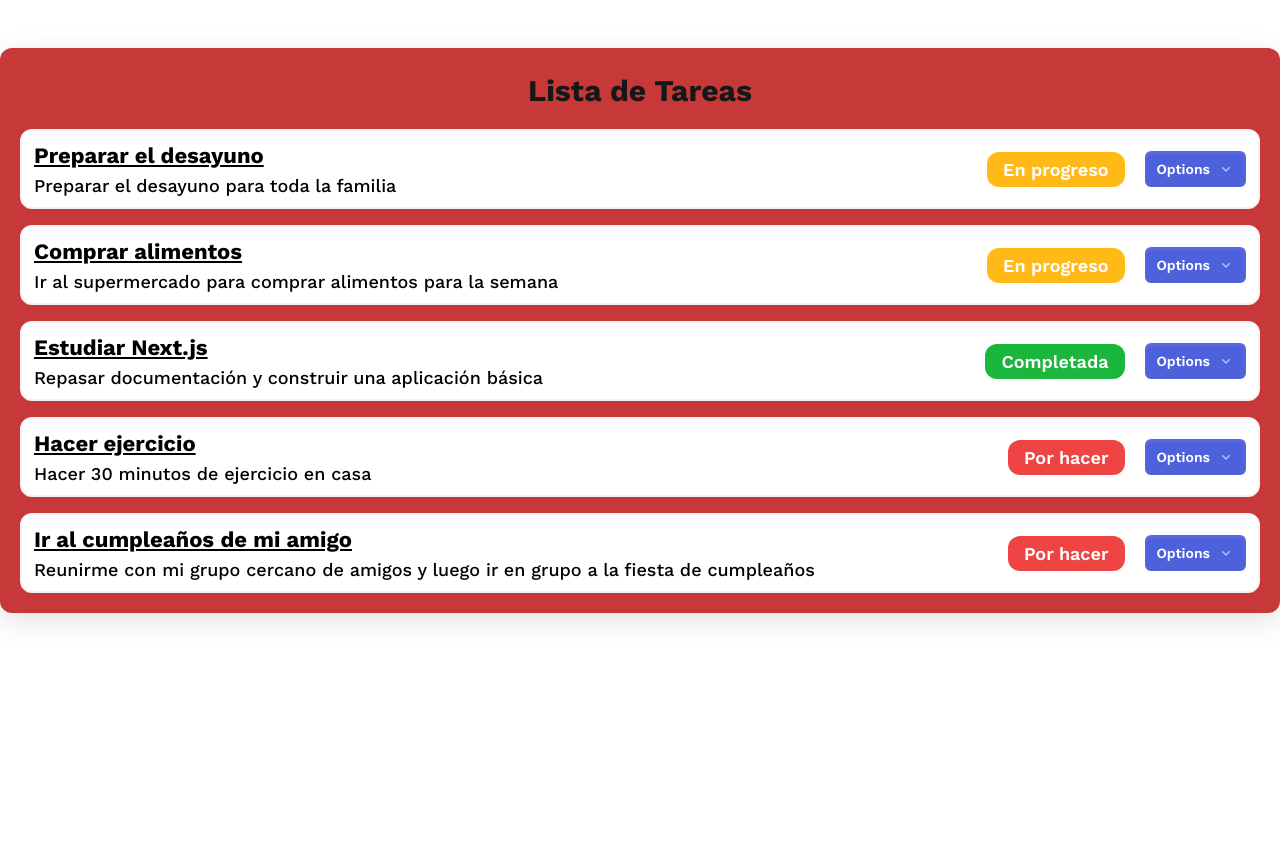
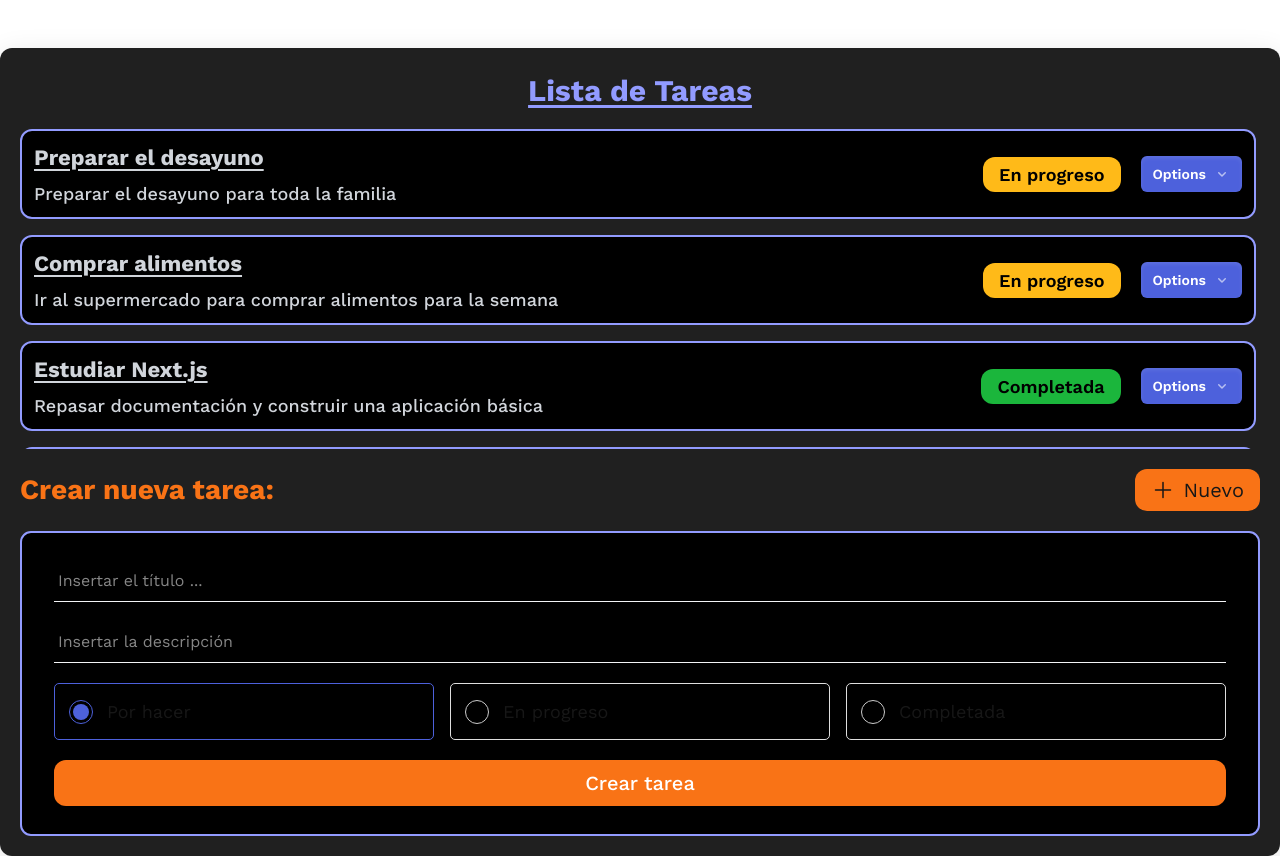
Before and after one commit to krqui/seek-frontend-challenge, a Next.js app: page /dashboard in a window 1280 px wide. Before the commit the page ends 800 px from the top, so only its background shows below. Built offline with nearby package versions, Linux system fonts and the light colour scheme.

Commit message:
crud ready

```diff
--- a/src/app/dashboard/page.tsx
+++ b/src/app/dashboard/page.tsx
@@ -3,8 +3,10 @@ import React from "react";
 
 export default function Dashboard() {
   return (
-    <div className="bg-[#c73838] shadow-[0_8px_30px_rgb(0,0,0,0.12)] rounded-xl h-full py-5 mt-12 px-5 max-w-[1280px] mx-auto">
-      <h1 className="text-[30px] text-center font-bold">Lista de Tareas</h1>
+    <div className="bg-[#202020] shadow-[0_8px_30px_rgb(0,0,0,0.12)] rounded-xl h-full py-5 mt-12 px-5 max-w-[1280px] mx-auto">
+      <h1 className="text-[30px] text-primary-200 text-center font-bold underline underline-offset-4">
+        Lista de Tareas
+      </h1>
       <TaskList />
     </div>
   );
--- a/src/app/globals.css
+++ b/src/app/globals.css
@@ -18,3 +18,8 @@ body {
   color: var(--foreground);
   background: var(--background);
 }
+
+.scrollbar-custom {
+  scrollbar-color: #7871f6 transparent; /* Firefox */
+  scrollbar-width: 3px;
+}
--- /dev/null
+++ b/src/components/form/FormTask.tsx
@@ -0,0 +1,131 @@
+"use client";
+
+import { FormEvent, useEffect, useState } from "react";
+import MainInput from "@/components/main/MainInput";
+import { MainOption } from "@/components/main/MainOption";
+
+interface IFormTask {
+  title?: string;
+  description?: string;
+  status?: string;
+  isEditing?: boolean;
+  onSend: (form: {
+    title: string;
+    description: string;
+    status: string;
+  }) => void;
+}
+
+export const FormTask = ({
+  title,
+  description,
+  status,
+  isEditing,
+  onSend,
+}: IFormTask) => {
+  const [form, setForm] = useState<{
+    title: string;
+    description: string;
+    status: string;
+  }>({
+    title: title ?? "",
+    description: description ?? "",
+    status: status ?? "pending",
+  });
+
+  const [edit, isEdit] = useState<boolean>(isEditing ?? false);
+
+  // Synchronize props with local state
+  useEffect(() => {
+    setForm({
+      title: title ?? "",
+      description: description ?? "",
+      status: status ?? "pending",
+    });
+  }, [title, description, status]);
+
+  useEffect(() => {
+    isEdit(isEditing ?? false);
+  }, [isEditing]);
+
+  const statusList: {
+    option: string;
+    text: string;
+  }[] = [
+    {
+      option: "pending",
+      text: "Por hacer",
+    },
+    {
+      option: "inProgress",
+      text: `En progreso`,
+    },
+    {
+      option: "completed",
+      text: `Completada`,
+    },
+  ];
+
+  const handleTitleChange = (value: string) => {
+    setForm((prev) => ({ ...prev, title: value }));
+  };
+
+  const handleDescriptionChange = (value: string) => {
+    setForm((prev) => ({ ...prev, description: value }));
+  };
+
+  const handleSetOption = (value: string) => {
+    setForm((prev) => ({ ...prev, status: value }));
+  };
+
+  const submitForm = (event: FormEvent) => {
+    event.preventDefault();
+    onSend(form);
+  };
+
+  return (
+    <div>
+      <form
+        id="loginForm"
+        className="w-full rounded-[11px] border-2 border-solid border-primary-200 bg-black px-8 py-7"
+        onSubmit={submitForm}
+      >
+        <div className="flex flex-col gap-y-5">
+          <MainInput
+            modelValue={form.title}
+            name="task_title"
+            type="text"
+            onUpdateModelValue={handleTitleChange}
+            placeholder="Insertar el título ..."
+            inputClass="bg-transparent border-t-0 border-x-0 border-b-[1.2px] rounded-none outline-none focus:border-primary-400 py-2 text-[18px] !pl-1"
+            className="h-full"
+          />
+          <MainInput
+            modelValue={form.description}
+            name="task_description"
+            type="text"
+            onUpdateModelValue={handleDescriptionChange}
+            placeholder="Insertar la descripción"
+            inputClass="bg-transparent border-t-0 border-x-0 border-b-[1.2px] rounded-none outline-none focus:border-primary-400 py-2 text-[18px] !pl-1"
+            className="h-full"
+          />
+          <div className="flex gap-x-4">
+            {statusList.map((e) => (
+              <MainOption
+                key={e.option}
+                current={form.status === e.option}
+                value={e.option}
+                text={e.text}
+                setOption={handleSetOption}
+              />
+            ))}
+          </div>
+
+          <button className="bg-orange-500 text-white font-medium text-[20px] px-4 py-2 rounded-xl">
+            {edit ? "Guardar cambios" : "Crear tarea"}
+          </button>
+        </div>
+      </form>
+    </div>
+  );
+};
--- /dev/null
+++ b/src/components/main/MainOption.tsx
@@ -0,0 +1,45 @@
+"use client";
+
+import React from "react";
+
+type MainOptionProps = {
+  current: boolean;
+  value: string;
+  text: string;
+  setOption: (value: string) => void;
+};
+
+export const MainOption: React.FC<MainOptionProps> = ({
+  current,
+  value,
+  text,
+  setOption,
+}) => {
+  const handleClick = () => {
+    setOption(value);
+  };
+
+  return (
+    <div
+      className={`flex w-full items-center rounded-[5px] border-[1.5px] border-solid py-[14px] pr-[22px] lg:pr-10 ${
+        current ? "border-primary-700" : "cursor-pointer border-[#DEDEDE]"
+      }`}
+      onClick={handleClick}
+    >
+      <div>
+        <div className="flex h-full w-[52px] items-center justify-center">
+          <div
+            className={`flex h-6 w-6 items-center justify-center rounded-full border-[1.5px] border-solid ${
+              current ? "border-primary-700" : "border-[#CBCBCB]"
+            }`}
+          >
+            {current && (
+              <div className="h-4 w-4 rounded-full bg-primary-700"></div>
+            )}
+          </div>
+        </div>
+      </div>
+      <span className="text-wrap text-[18px]">{text}</span>
+    </div>
+  );
+};
--- a/src/components/task/TaskCard.tsx
+++ b/src/components/task/TaskCard.tsx
@@ -2,25 +2,39 @@
 
 import { Task } from "@/types/task";
 import { MainDropdownMenu } from "../main/MainDropdownMenu";
+import { useEffect, useState } from "react";
 
 export const TaskCard: React.FC<
-  Task & { onActionCard: (action: "edit" | "delete") => void }
-> = ({ title, description, status, onActionCard }) => {
+  Task & {
+    onActionCard: (action: "edit" | "delete") => void;
+    focused?: boolean;
+  }
+> = ({ title, description, status, onActionCard, focused }) => {
   const handleAction = (action: "edit" | "delete") => {
     onActionCard(action);
   };
 
+  const [isFocused, setIsFocused] = useState<boolean>(focused ?? false);
+
+  useEffect(() => {
+    setIsFocused(focused ?? false);
+  }, [focused]);
+
   return (
-    <div className="flex relative w-full border-2 border-gray-100 bg-white justify-between px-3 rounded-xl py-2">
-      <div className="flex flex-col">
-        <p className="text-[22px] font-bold text-black underline underline-offset-2">
+    <div
+      className={`${
+        isFocused ? "border-orange-500" : "border-primary-200"
+      } flex relative w-full border-2 bg-black justify-between px-3 rounded-xl py-2.5`}
+    >
+      <div className="flex flex-col gap-y-1.5">
+        <p className="text-[22px] font-bold text-gray-300 underline underline-offset-4">
           {title}
         </p>
-        <p className="text-[18px] font-medium text-black">{description}</p>
+        <p className="text-[18px] font-medium text-gray-300">{description}</p>
       </div>
-      <div className="flex justify-center items-center gap-x-5">
+      <div className="flex justify-center items-center gap-x-5 ">
         <div
-          className={`px-4 py-1 rounded-xl w-max ${
+          className={`px-4 py-1 rounded-xl w-max pointer-events-none ${
             status === "completed"
               ? "bg-[#1bb63c]"
               : status === "inProgress"
@@ -28,7 +42,7 @@ export const TaskCard: React.FC<
               : "bg-red-500"
           }`}
         >
-          <p className="text-[18px] font-semibold text-white">
+          <p className="text-[18px] font-semibold text-black">
             {status === "inProgress"
               ? "En progreso"
               : status === "completed"
--- a/src/components/task/TaskList.tsx
+++ b/src/components/task/TaskList.tsx
@@ -1,11 +1,22 @@
 "use client";
 
+import { PlusIcon } from "@heroicons/react/24/outline";
 import { useEffect, useState } from "react";
 import { TaskCard } from "./TaskCard";
 import { Task } from "@/types/task";
+import { FormTask } from "../form/FormTask";
 
 export const TaskList: React.FC = () => {
   const [tasks, setTasks] = useState<Task[]>([]);
+  const [currentTask, setCurrentTask] = useState<Task>({
+    title: "",
+    description: "",
+    status: "pending",
+    id: "",
+    isSelected: false,
+  });
+
+  const [isFormEditing, setisFormEditing] = useState<boolean>(false);
 
   useEffect(() => {
     const fetchTasks = async () => {
@@ -21,23 +32,115 @@ export const TaskList: React.FC = () => {
     fetchTasks();
   }, []);
 
+  const cleanCurrentTask = () => {
+    setCurrentTask({
+      title: "",
+      description: "",
+      status: "pending",
+      isSelected: false,
+      id: "",
+    });
+  };
+
+  const handleNewButton = () => {
+    setisFormEditing(false);
+    const tasksFormatted = tasks.map((e) => {
+      return {
+        ...e,
+        isSelected: false,
+      };
+    });
+    setTasks(tasksFormatted);
+    cleanCurrentTask();
+  };
+
   const handleCardAction = (action: "edit" | "delete", id: string) => {
     if (action === "delete") {
-      deleteCard(id);
+      deleteTask(id);
     } else if (action === "edit") {
-      updateCard(id);
+      const taskSelected = tasks.find((e) => e.id === id);
+      const updatedTasks = tasks.map((task) =>
+        task.id === id
+          ? {
+              ...task,
+              isSelected: true,
+            }
+          : {
+              ...task,
+              isSelected: false,
+            }
+      );
+      setTasks(updatedTasks);
+
+      if (taskSelected) {
+        setCurrentTask({ ...taskSelected });
+      }
+      setisFormEditing(true);
     }
   };
 
-  const deleteCard = (id: string) => {
+  const deleteTask = (id: string) => {
     setTasks(tasks.filter((e) => e.id !== id));
     alert("Task deleted");
   };
 
-  const updateCard = (id: string) => {};
+  const createTask = (e: {
+    title: string;
+    description: string;
+    status: string;
+  }) => {
+    setTasks((prev) => [
+      ...prev,
+      {
+        title: e.title,
+        description: e.description,
+        status: e.status,
+        isSelected: false,
+        id: `id-${e.title}`,
+      },
+    ]);
+    cleanCurrentTask();
+  };
 
+  const updateTask = (e: {
+    title: string;
+    description: string;
+    status: string;
+  }) => {
+    if (!currentTask.id) return;
+
+    const updatedTasks = tasks.map((task) =>
+      task.id === currentTask.id
+        ? {
+            ...task,
+            title: e.title,
+            description: e.description,
+            status: e.status,
+            isSelected: false,
+          }
+        : task
+    );
+
+    setTasks(updatedTasks);
+    setisFormEditing(false);
+    cleanCurrentTask();
+  };
+
+  const handleSend = (e: {
+    title: string;
+    description: string;
+    status: string;
+  }) => {
+    if (isFormEditing) {
+      updateTask(e);
+    } else {
+      createTask(e);
+    }
+  };
   return (
-    <div className="flex flex-col gap-y-4 mt-4">
+    <div className="flex flex-col gap-y-5">
+      <div className="relative max-h-[320px] mt-4 h-full overflow-y-auto scrollbar-custom">
+        <div className="flex flex-col gap-y-4 mr-1">
           {tasks.map((task) => (
             <TaskCard
               key={task.id}
@@ -45,11 +148,36 @@ export const TaskList: React.FC = () => {
               title={task.title}
               description={task.description}
               status={task.status}
+              focused={task.isSelected}
               onActionCard={(action: "edit" | "delete") =>
                 handleCardAction(action, task.id)
               }
             />
           ))}
         </div>
+      </div>
+      <div className="flex w-full justify-between">
+        <p className="text-orange-500 font-bold text-[28px]">
+          {isFormEditing ? "Editando la tarea ..." : "Crear nueva tarea:"}
+        </p>
+
+        <button
+          type="button"
+          className="bg-orange-500 items-center flex gap-x-2 w-max px-4 py-1.5 rounded-xl text-[20px]"
+          onClick={() => handleNewButton()}
+        >
+          <PlusIcon className="h-6 w-6" />
+          <span>Nuevo</span>
+        </button>
+      </div>
+
+      <FormTask
+        title={currentTask.title}
+        description={currentTask.description}
+        status={currentTask.status}
+        isEditing={isFormEditing}
+        onSend={(e) => handleSend(e)}
+      />
+    </div>
   );
 };
--- a/src/types/task.ts
+++ b/src/types/task.ts
@@ -2,5 +2,6 @@ export interface Task {
   id: string;
   title: string;
   description: string;
-  status: "pending" | "inProgress" | "completed";
+  status: string;
+  isSelected?: boolean;
 }
```
Lines whose indentation alone changed are shown as unchanged.
